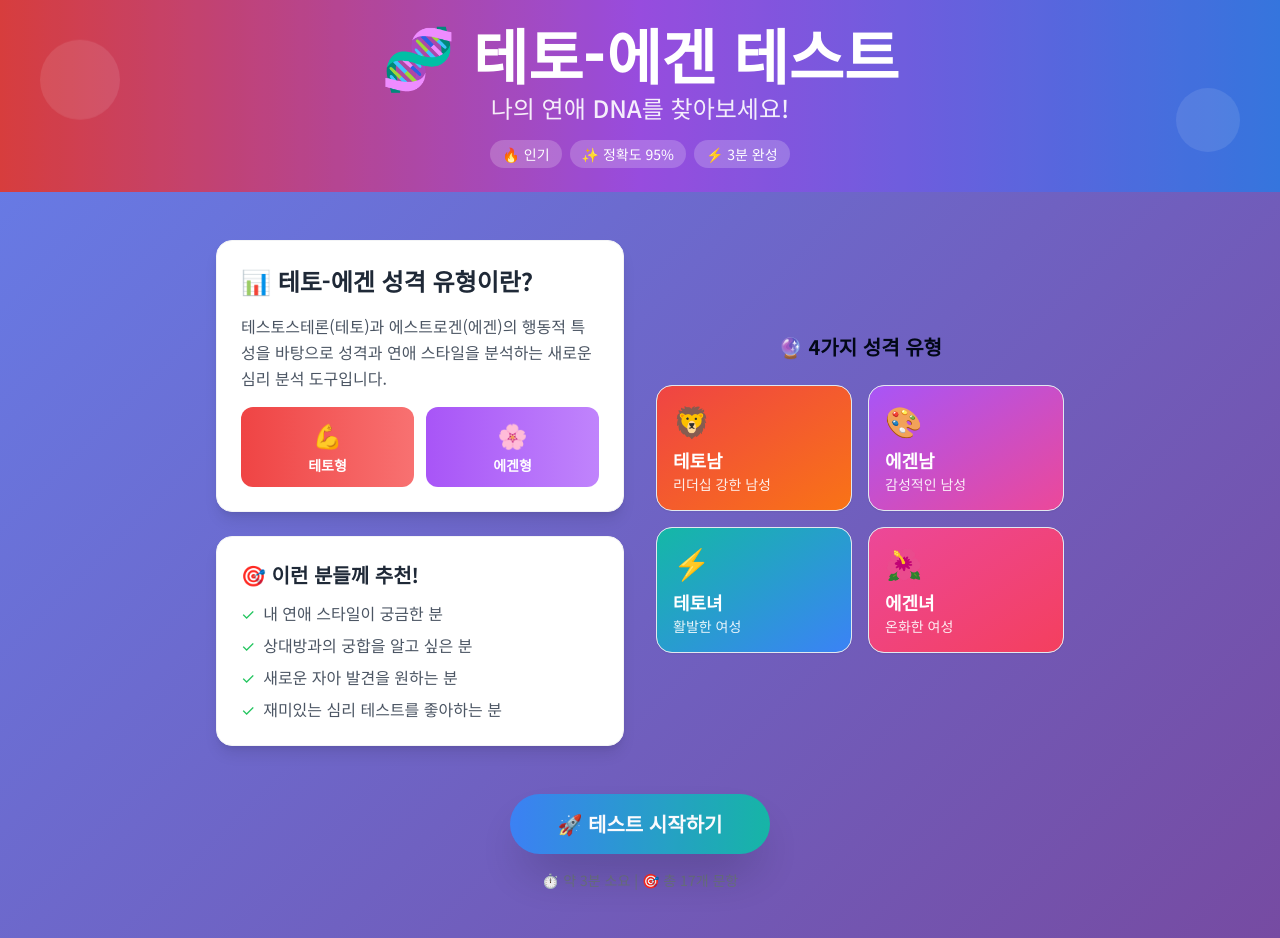
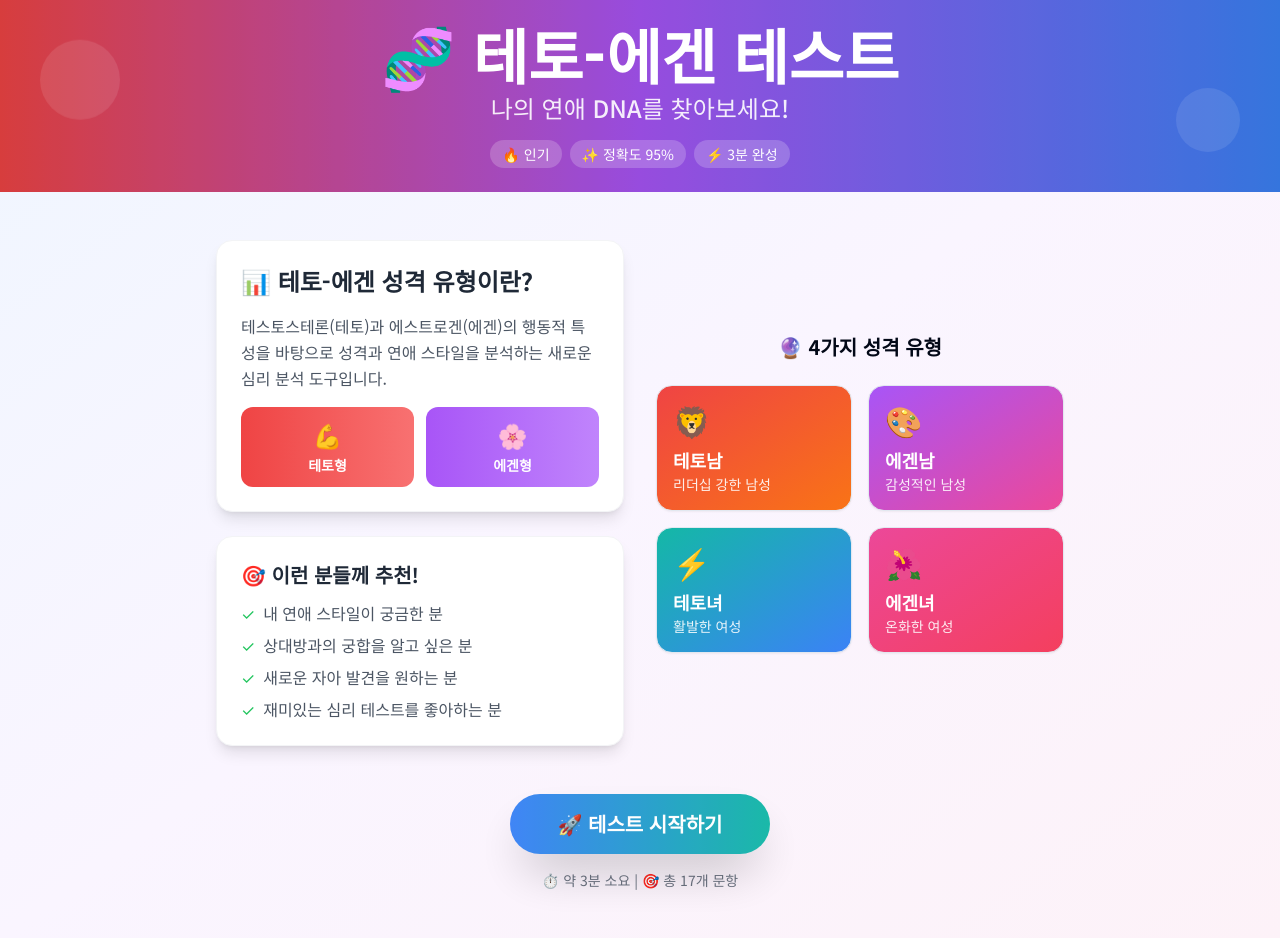
Before and after one commit to rlagur9286/tetoegentest, a React (Vite) app: page / in a window 1280 px wide. Built offline with nearby package versions, Linux system fonts and the light colour scheme.

Commit message:
Change background to match Replit version gradient

```diff
--- a/src/index.css
+++ b/src/index.css
@@ -65,7 +65,7 @@ body {
   font-family: ui-sans-serif, system-ui, sans-serif;
   -webkit-font-smoothing: antialiased;
   -moz-osx-font-smoothing: grayscale;
-  background: linear-gradient(135deg, #667eea 0%, #764ba2 100%);
+  background: linear-gradient(to bottom right, #eff6ff, #faf5ff, #fdf2f8);
   color: hsl(var(--foreground));
   min-height: 100vh;
 }
```
